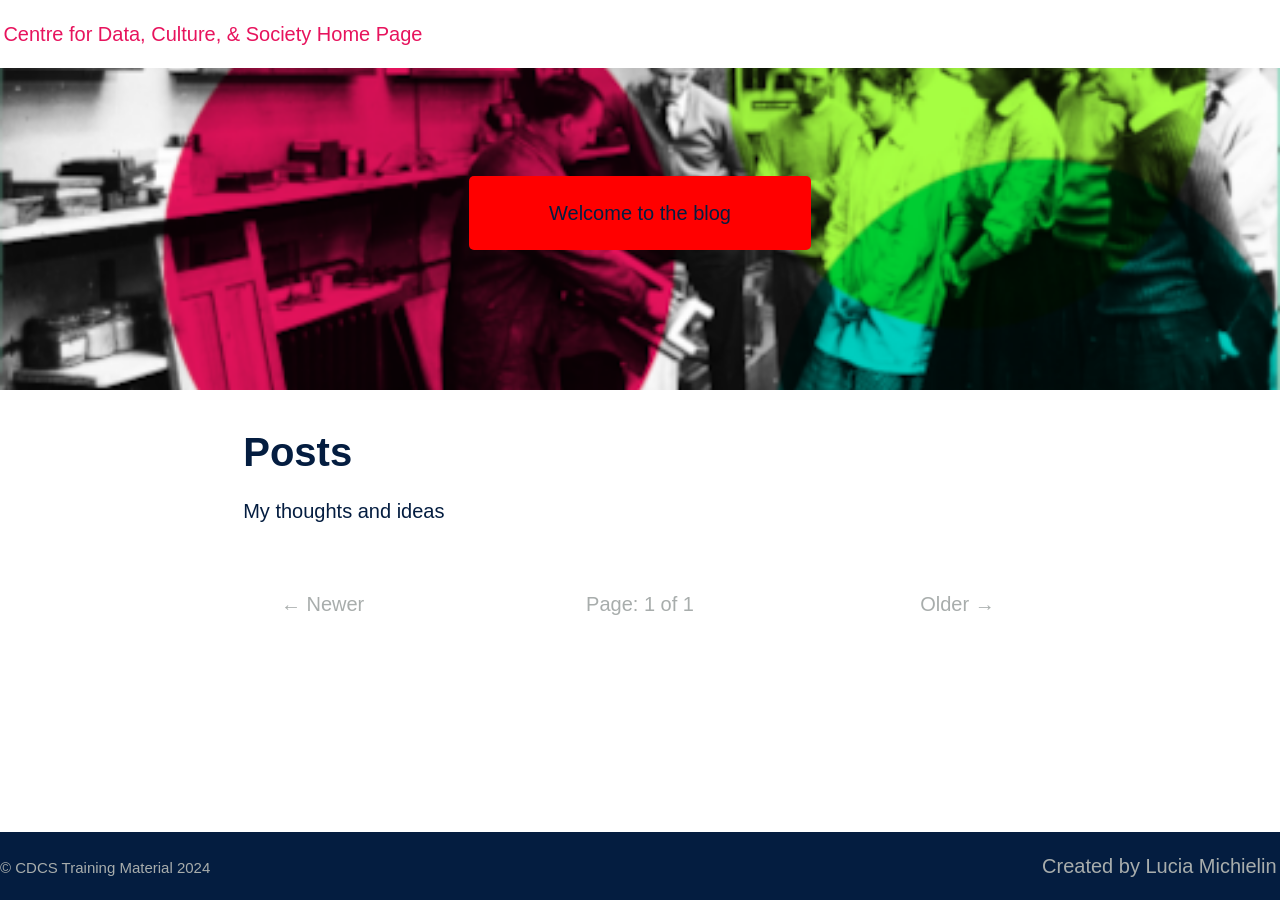
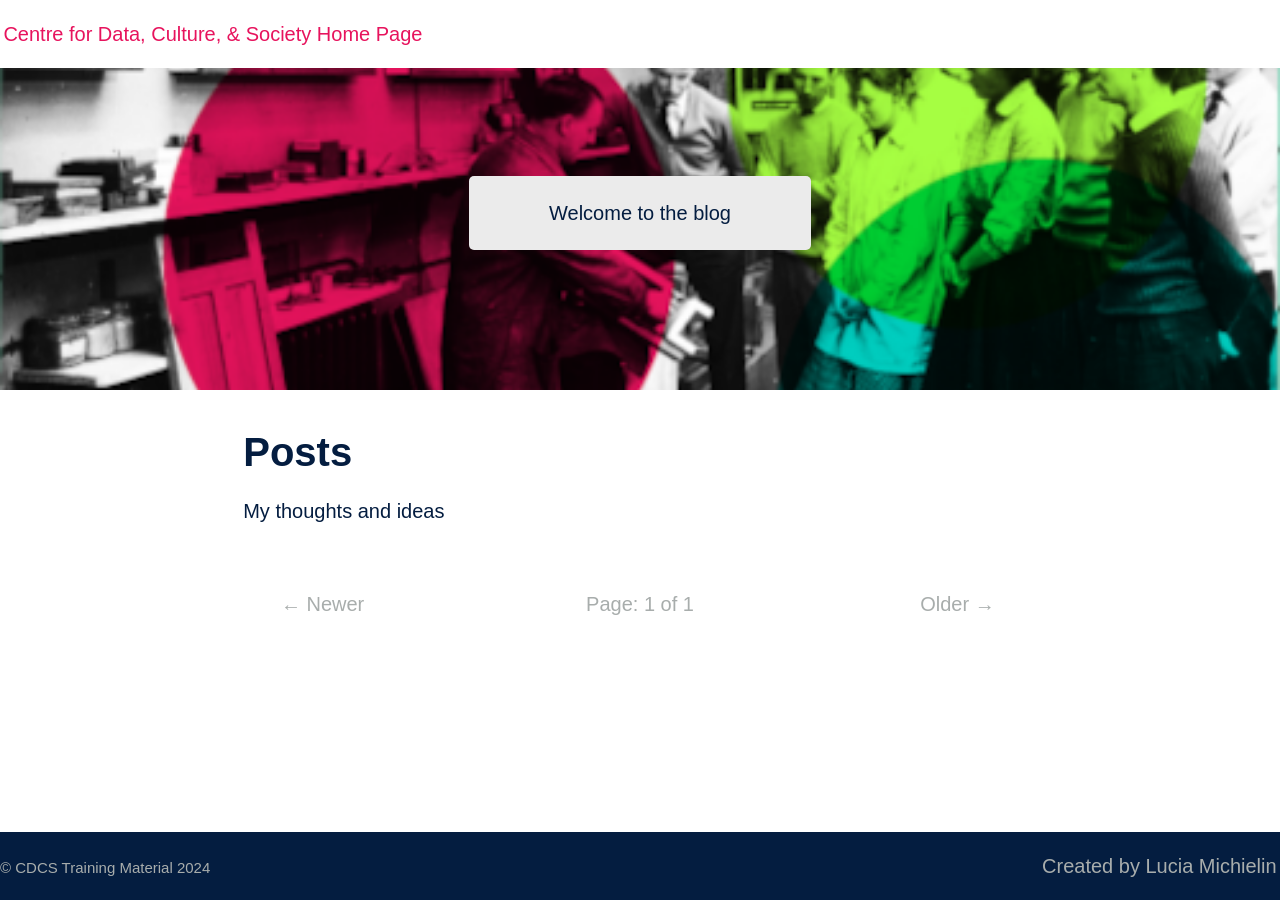
Before and after one commit to DCS-training/DCS-training.github.io, a Jekyll site: the page built from blog/index.html, in a window 1280 px wide. Built offline with Jekyll 4.4.1, drawn with Linux system fonts in a browser that asks for light colours; the list of posts is cut into pages by our own code.

Commit message:
Update _theme.scss

```diff
--- a/_sass/_theme.scss
+++ b/_sass/_theme.scss
@@ -58,7 +58,7 @@ body {
     @include justify-content(center);
 
     h2, p {
-      background-color: red; /* Adds a solid red background to the text */
+      background-color:#ebebeb; /* Adds a solid red background to the text */
       padding: 1em 4em; /* 2em vertical padding, 4em horizontal padding */
       border-radius: 5px; /* Optional: Adds rounded corners to the background */
       display: inline-block; /* Ensures the background only covers the text content */
```
